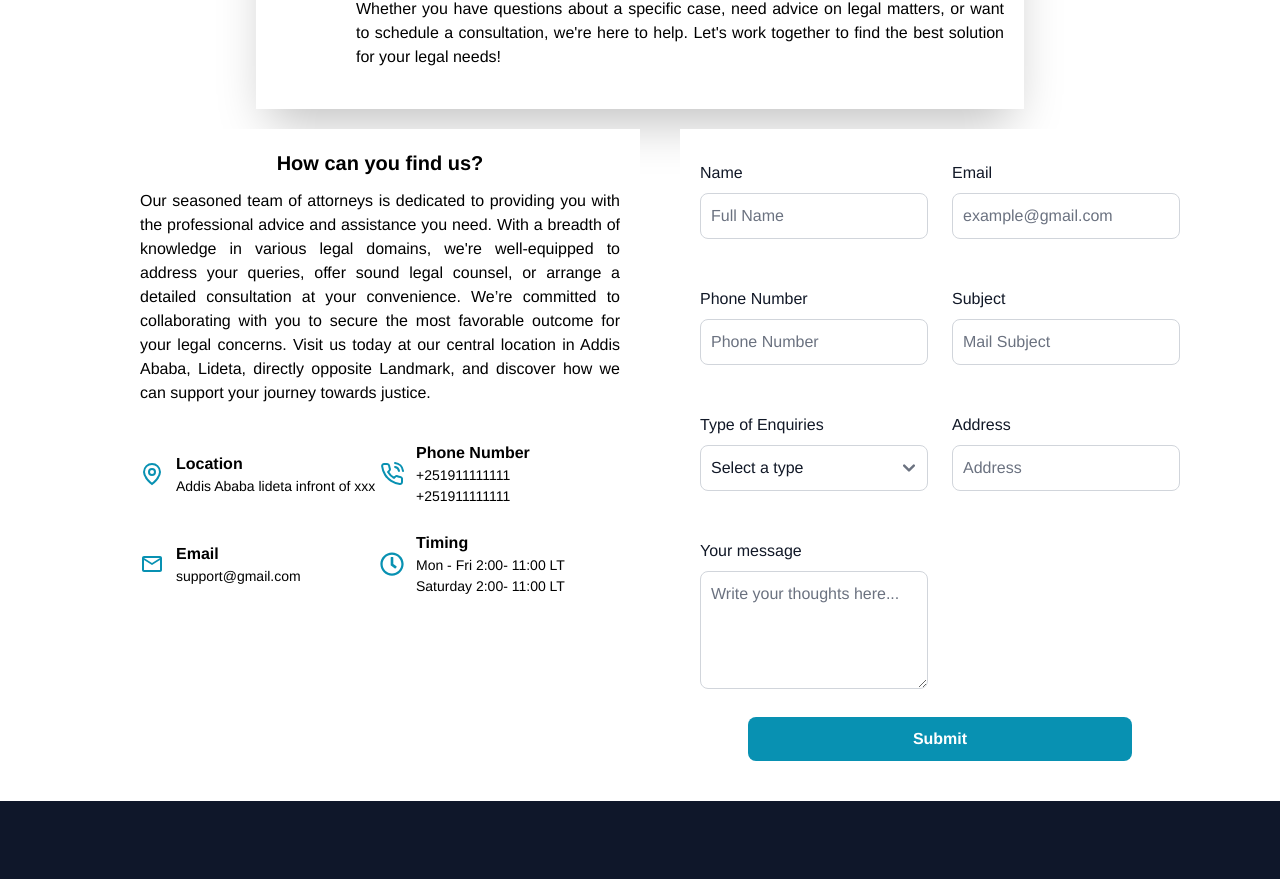
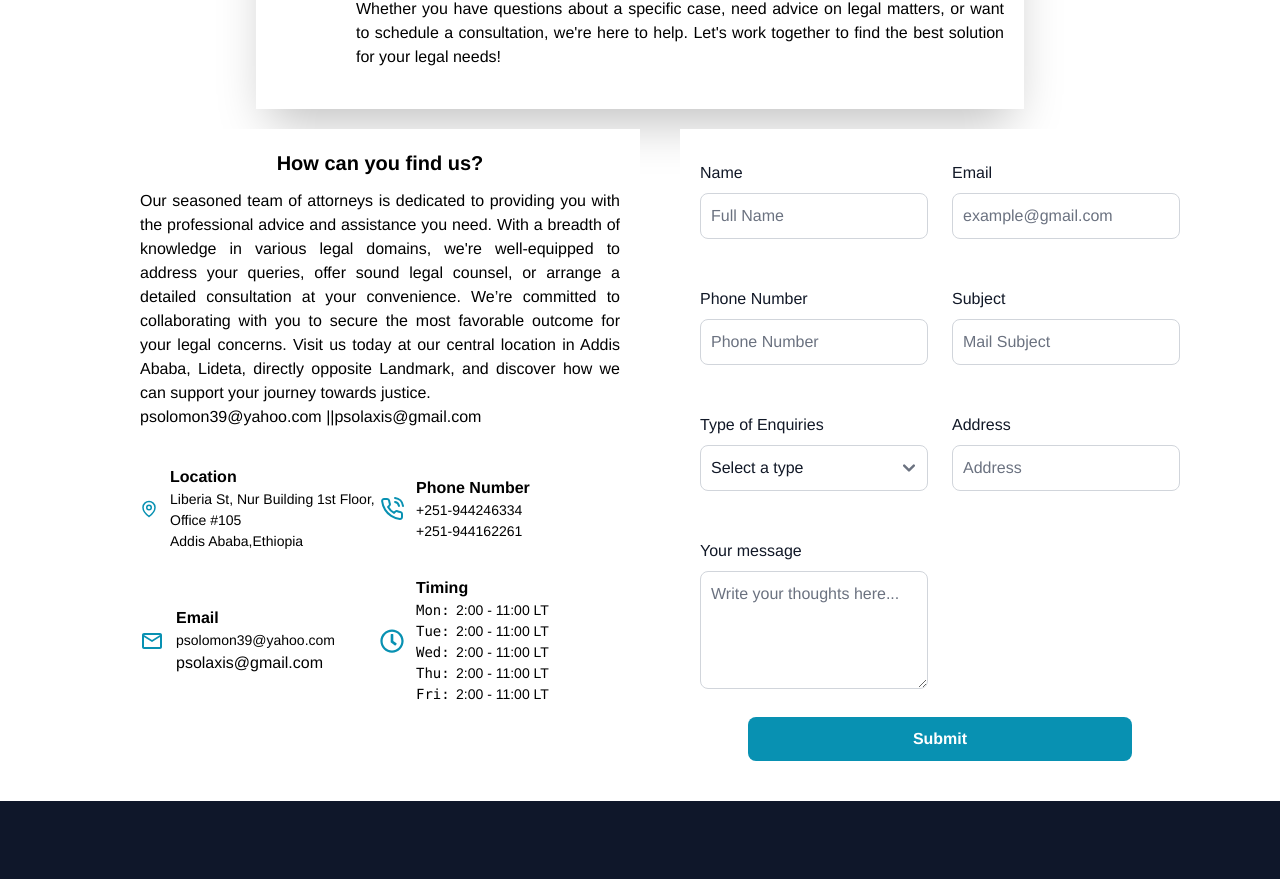
Before and after one commit to abenooo/lawyer_public_site, a Next.js app: page /contactUs in a window 1280 px wide. Shown: the part 539-1418 px from the top of the page. Built offline with nearby package versions, Linux system fonts and the light colour scheme.

Commit message:
Update the static data for contact us

```diff
--- a/components/ContactUs.jsx
+++ b/components/ContactUs.jsx
@@ -44,8 +44,9 @@ function ContactUs() {
     "bg-white border border-gray-300 text-gray-900 text-sm rounded-lg block w-full p-2.5";
 
   return (
+    <>
     <div className="flex flex-col md:flex-row mb-4 lg:mx-20">
-       <div className="w-full bg-white h-full lg:mx-10 px-5">
+      <div className="w-full bg-white h-full lg:mx-10 px-5">
         <h1 className="mt-10 lg:mt-5 md:m-0 text-center font-semibold text-xl">
           How can you find us?
         </h1>
@@ -60,35 +61,51 @@ function ContactUs() {
           directly opposite Landmark, and discover how we can support your
           journey towards justice.
         </p>
+        psolomon39@yahoo.com ||psolaxis@gmail.com
         <div className="my-6 md:grid grid-cols-2">
           <div className="flex items-center gap-3 my-3">
             <GrLocation className="text-2xl text-cyan-600" />
             <div className="text-xs">
               <p className="text-sm font-semibold">Location</p>
-              <p>Addis Ababa lideta infront of xxx</p>
+              <p>Liberia St, Nur Building 1st Floor, Office #105</p>
+              <p>Addis Ababa,Ethiopia</p>
             </div>
           </div>
           <div className="flex items-center gap-3 my-3">
             <FiPhoneCall className="text-2xl text-cyan-600" />
             <div className="text-xs">
               <p className="text-sm font-semibold">Phone Number</p>
-              <p>+251911111111</p>
-              <p>+251911111111</p>
+              <p>+251-944246334</p>
+              <p>+251-944162261</p>
             </div>
           </div>
           <div className="flex items-center gap-3 my-3">
             <MdOutlineEmail className="text-2xl text-cyan-600" />
             <div>
               <p className="text-sm font-semibold">Email</p>
-              <p className="text-xs">support@gmail.com</p>
+              <p className="text-xs">psolomon39@yahoo.com</p>
+              <p>psolaxis@gmail.com</p>
             </div>
           </div>
           <div className="flex items-center gap-3 my-3">
             <FaRegClock className="text-2xl text-cyan-600" />
             <div className="text-xs">
               <p className="text-sm font-semibold">Timing</p>
-              <p>Mon - Fri 2:00- 11:00 LT</p>
-              <p>Saturday 2:00- 11:00 LT</p>
+              <p className="flex justify-start items-center">
+                <span className="w-10 font-mono">Mon:</span>2:00 - 11:00 LT
+              </p>
+              <p className="flex justify-start items-center">
+                <span className="w-10 font-mono">Tue:</span>2:00 - 11:00 LT
+              </p>
+              <p className="flex justify-start items-center">
+                <span className="w-10 font-mono">Wed:</span>2:00 - 11:00 LT
+              </p>
+              <p className="flex justify-start items-center">
+                <span className="w-10 font-mono">Thu:</span>2:00 - 11:00 LT
+              </p>
+              <p className="flex justify-start items-center">
+                <span className="w-10 font-mono">Fri:</span>2:00 - 11:00 LT
+              </p>
             </div>
           </div>
         </div>
@@ -247,8 +264,8 @@ function ContactUs() {
           {result ? <p>Email successfully sent!</p> : null}
         </form>
       </div>
-
     </div>
+    </>
   );
 }
 
```
